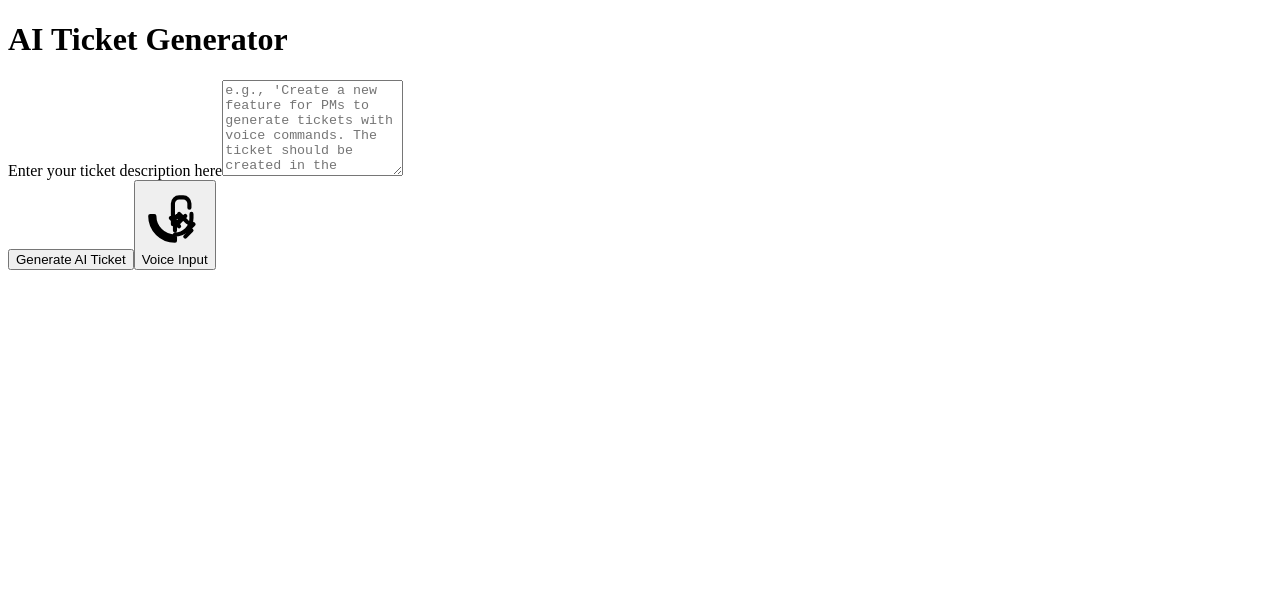
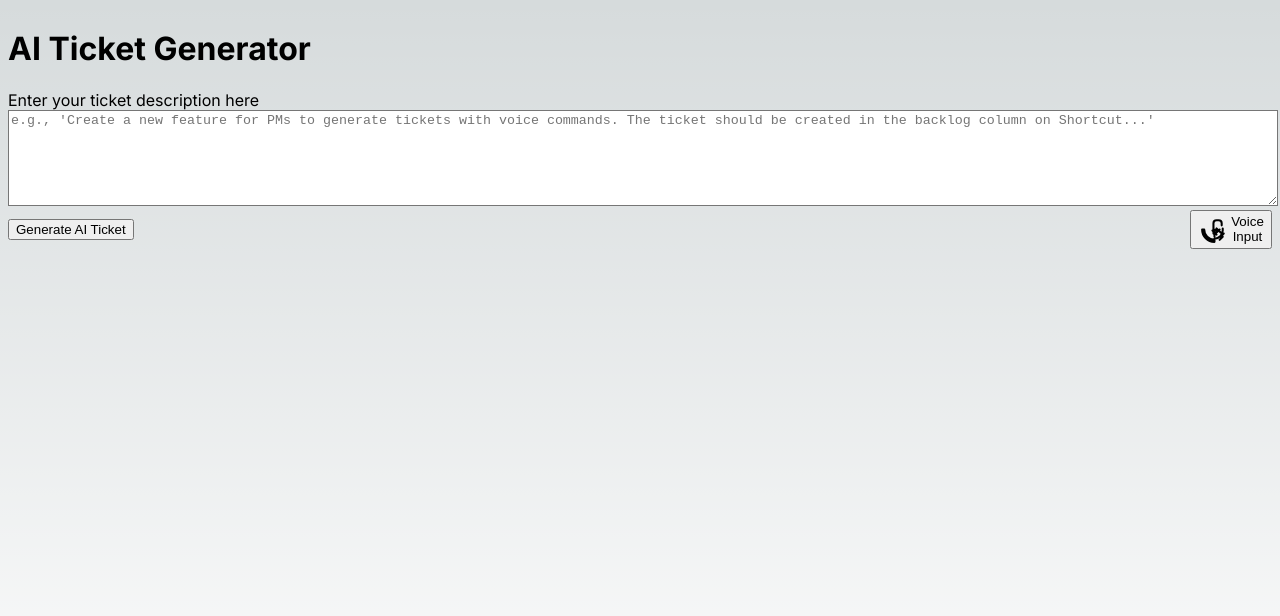
Before and after one commit to RumianTom/AI-Ticket, a Next.js app: page / in a window 1280 px wide. Shown: the top 616 px of the page. Built offline with nearby package versions, Linux system fonts and the light colour scheme.

Commit message:
Add root layout and Tailwind CSS configuration

```diff
--- a/package.json
+++ b/package.json
@@ -22,7 +22,10 @@
 		"@types/node": "^24.5.2",
 		"@types/react": "^19.1.13",
 		"@types/react-dom": "^19.1.9",
+		"autoprefixer": "^10.4.21",
 		"drizzle-kit": "^0.31.4",
+		"postcss": "^8.5.6",
+		"tailwindcss": "^4.1.13",
 		"tsx": "^4.20.5"
 	}
 }
--- /dev/null
+++ b/postcss.config.js
@@ -0,0 +1,6 @@
+module.exports = {
+  plugins: {
+    tailwindcss: {},
+    autoprefixer: {},
+  },
+}
--- /dev/null
+++ b/src/app/globals.css
@@ -0,0 +1,27 @@
+@tailwind base;
+@tailwind components;
+@tailwind utilities;
+
+:root {
+  --foreground-rgb: 0, 0, 0;
+  --background-start-rgb: 214, 219, 220;
+  --background-end-rgb: 255, 255, 255;
+}
+
+@media (prefers-color-scheme: dark) {
+  :root {
+    --foreground-rgb: 255, 255, 255;
+    --background-start-rgb: 0, 0, 0;
+    --background-end-rgb: 0, 0, 0;
+  }
+}
+
+body {
+  color: rgb(var(--foreground-rgb));
+  background: linear-gradient(
+      to bottom,
+      transparent,
+      rgb(var(--background-end-rgb))
+    )
+    rgb(var(--background-start-rgb));
+}
--- /dev/null
+++ b/src/app/layout.tsx
@@ -0,0 +1,22 @@
+import type { Metadata } from 'next'
+import { Inter } from 'next/font/google'
+import './globals.css'
+
+const inter = Inter({ subsets: ['latin'] })
+
+export const metadata: Metadata = {
+  title: 'AI Ticket Generator',
+  description: 'Generate AI-powered tickets for your project management workflow',
+}
+
+export default function RootLayout({
+  children,
+}: {
+  children: React.ReactNode
+}) {
+  return (
+    <html lang="en">
+      <body className={inter.className}>{children}</body>
+    </html>
+  )
+}
--- /dev/null
+++ b/tailwind.config.js
@@ -0,0 +1,12 @@
+/** @type {import('tailwindcss').Config} */
+module.exports = {
+  content: [
+    './src/pages/**/*.{js,ts,jsx,tsx,mdx}',
+    './src/components/**/*.{js,ts,jsx,tsx,mdx}',
+    './src/app/**/*.{js,ts,jsx,tsx,mdx}',
+  ],
+  theme: {
+    extend: {},
+  },
+  plugins: [],
+}
```
Also changed, not shown: 1 other file (tests, documents, lock files or other folders).
